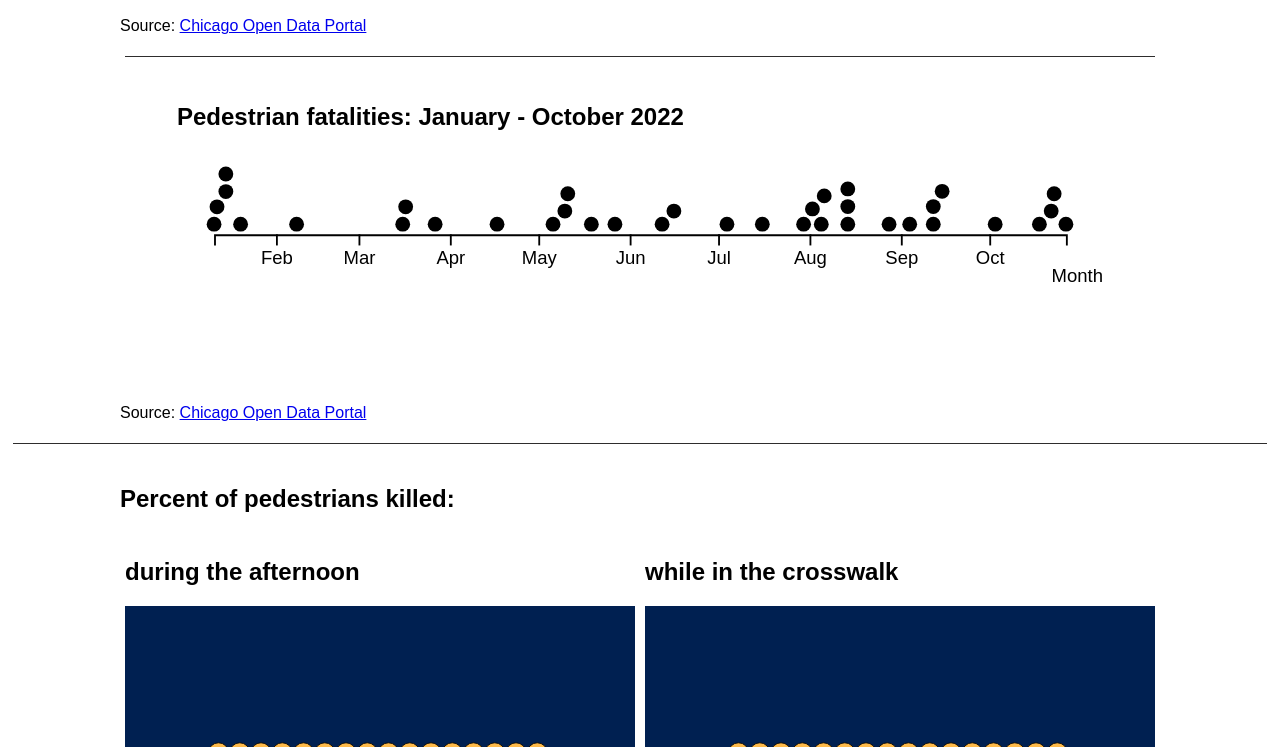
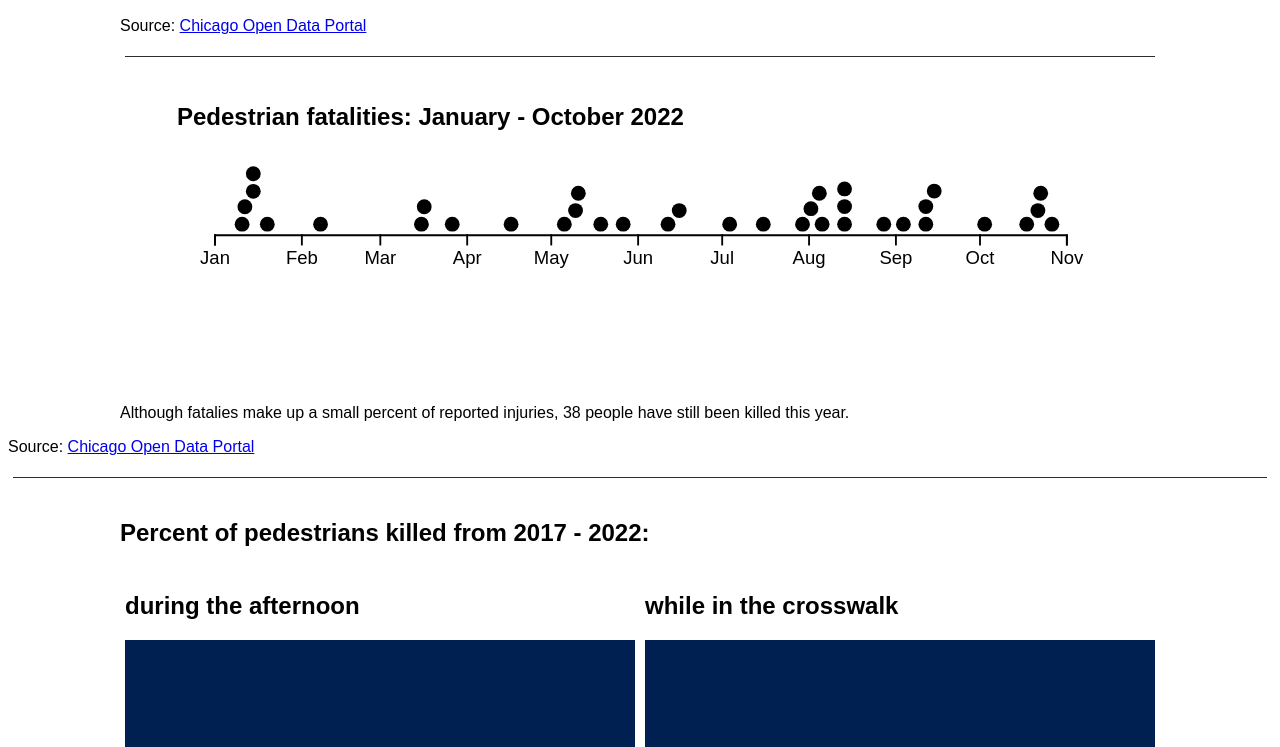
Before and after one commit to ksarussi/CAPP30239_FA22, a plain HTML site: page final_project/chicago_pedestrian_crashes.html in a window 1280 px wide. Shown: the part 1707-2454 px from the top of the page. Drawn offline with nearby package versions, Linux system fonts and the light colour scheme.

Commit message:
fixed axes

```diff
--- a/final_project/area_observable.js
+++ b/final_project/area_observable.js
@@ -86,7 +86,7 @@ function StackedAreaChart(data, {
     if (yDomain === undefined) yDomain = d3.extent(series.flat(2));
 
     // Construct scales and axes.
-    const xScale = xType(xDomain, xRange).nice();
+    const xScale = xType(xDomain, xRange);
     const yScale = yType(yDomain, yRange).nice();
     const color = d3.scaleOrdinal(zDomain, colors);
     const xAxis = d3.axisBottom(xScale).ticks(d3.utcMonth.every(6)).tickSizeOuter(0)
--- a/final_project/chicago_pedestrian_crashes.html
+++ b/final_project/chicago_pedestrian_crashes.html
@@ -150,7 +150,9 @@
     <div class="flex-container-new">
         <h2>Pedestrian Injuries</h2>
         <div id="area_chart_observable"></div>
+
     </div>
+
     <p>Source:
         <a href="https://data.cityofchicago.org/Transportation/Traffic-Crashes-Crashes/85ca-t3if">Chicago Open Data Portal</a>
     </p>
@@ -165,6 +167,12 @@
             <h2> Pedestrian fatalities: January - October 2022 </h2>
             <!-- H2 { text-align: center } -->
             </div>
+
+    </div>
+    <p>Although fatalies make up a small percent of reported injuries, 38 people have still been killed this year.
+    </p>
+    </div>
+
     </div>
     <p>Source:
         <a href="https://data.cityofchicago.org/Transportation/Traffic-Crashes-Crashes/85ca-t3if">Chicago Open Data Portal</a>
@@ -176,7 +184,7 @@
     </p>
 
     <div class='flex-container'>
-            <h2> Percent of pedestrians killed: </h2>
+            <h2> Percent of pedestrians killed from 2017 - 2022: </h2>
         </div>
 
 
--- a/final_project/fatal_peds_2022_bees.js
+++ b/final_project/fatal_peds_2022_bees.js
@@ -10,7 +10,7 @@ d3.csv('data/fatal_2022_peds.csv').then(data => {
     // (4) CALL FUNCTION WITH OPTIONAL PARAMS
     let beeswarm_peds = BeeswarmChart(data, {
         x: d => d.Date,
-        label: "Month",
+        //label: "Month",
         type: d3.scaleTime, // try d3.scaleLog
         title: d => `Month`,
         width: 500,
@@ -67,7 +67,7 @@ function BeeswarmChart(data, {
     if (G && groups === undefined) groups = d3.sort(G);
 
     // Construct scales and axes.
-    const xScale = xType(xDomain, xRange);
+    const xScale = xType(xDomain, xRange).nice();
     // const xAxis = d3.axisBottom(xScale).tickSizeOuter(0);
     const xAxis = d3.axisBottom(xScale).tickFormat(d3.timeFormat("%b"));
     const color = group == null ? null : d3.scaleOrdinal(groups, colors);
```
